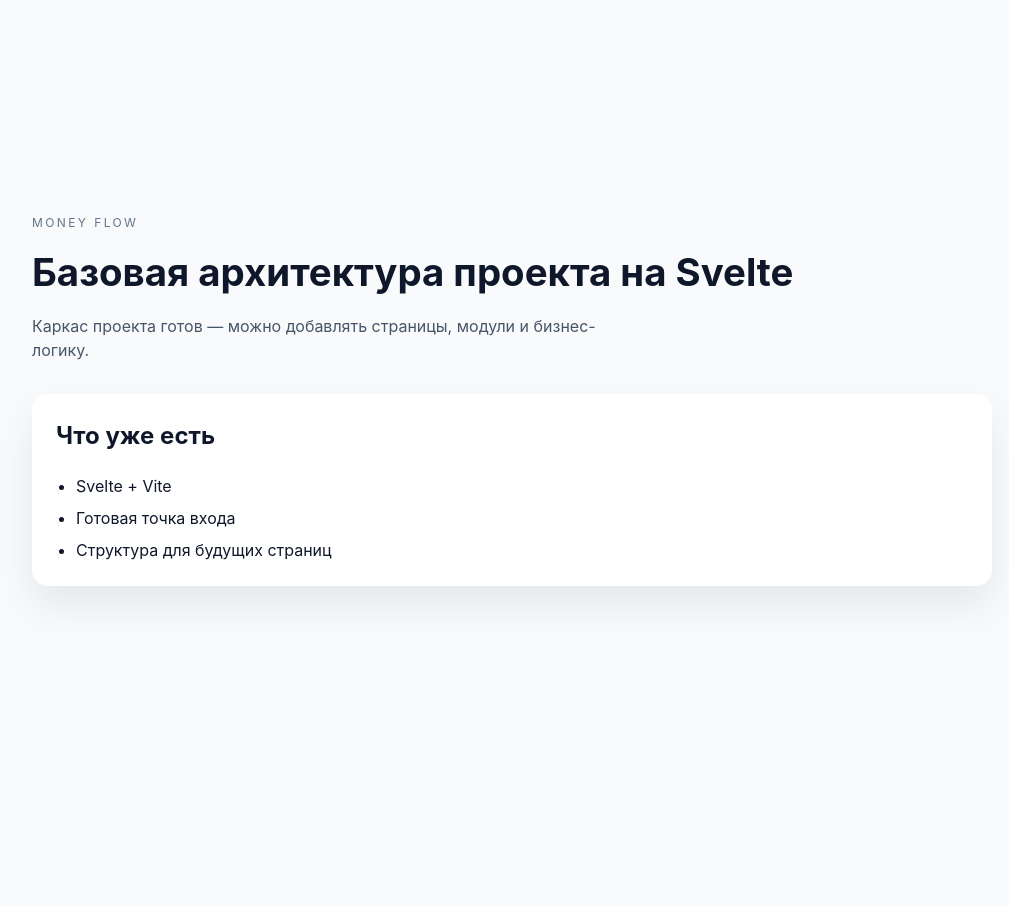
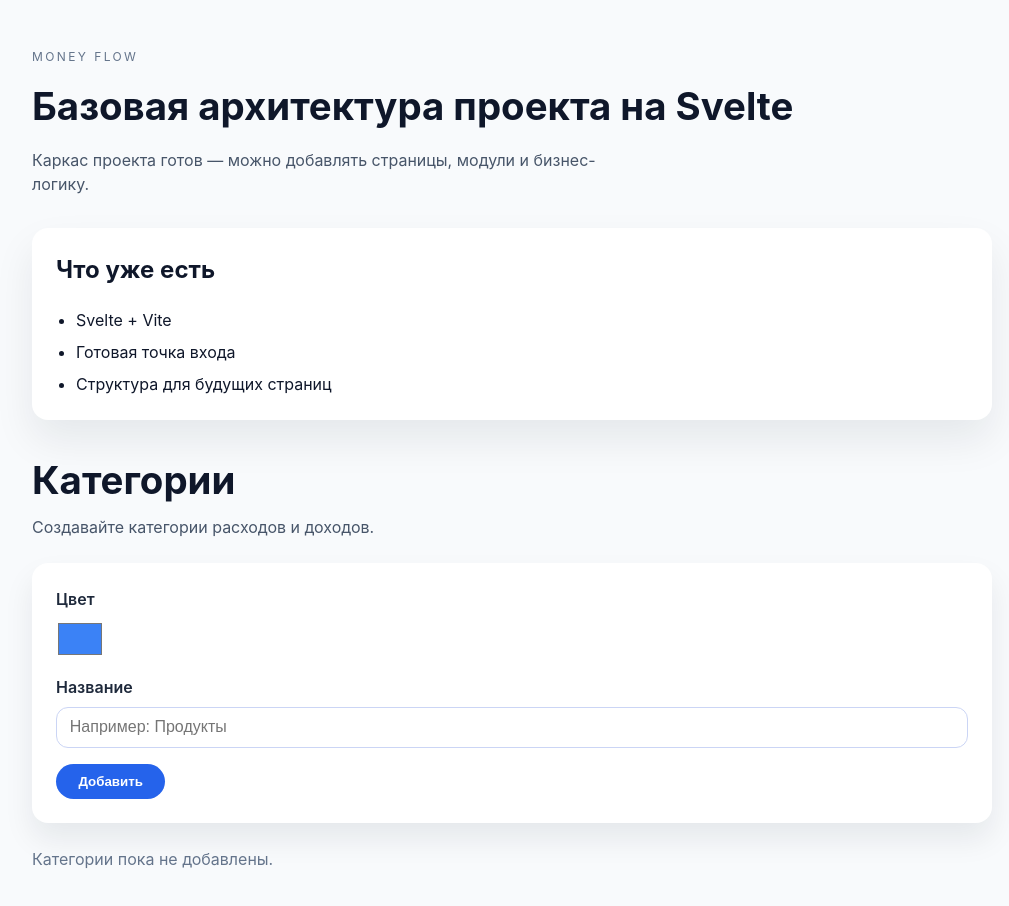
Before and after one commit to vezmenov/money-flow, a Svelte app: page / in a window 1280 px wide. Shown: the top 906 px of the page, without its empty margins (128-1137 px from the left). Before the commit the page ends 800 px from the top, so only its background shows below. Built offline with nearby package versions, Linux system fonts and the light colour scheme.

Commit message:
Add categories form and list UI

```diff
--- a/src/App.svelte
+++ b/src/App.svelte
@@ -1,4 +1,6 @@
 <script>
+  import Categories from './routes/Categories.svelte';
+
   const features = [
     'Svelte + Vite',
     'Готовая точка входа',
@@ -23,4 +25,6 @@
       {/each}
     </ul>
   </section>
+
+  <Categories />
 </main>
--- a/src/app.css
+++ b/src/app.css
@@ -68,3 +68,99 @@ ul {
   display: grid;
   gap: 0.5rem;
 }
+
+.categories {
+  display: grid;
+  gap: 1.5rem;
+}
+
+.categories__header {
+  display: grid;
+  gap: 0.35rem;
+}
+
+.categories__header p {
+  margin: 0;
+  color: #475569;
+}
+
+.category-form {
+  display: grid;
+  gap: 1rem;
+  padding: 1.5rem;
+  background: #ffffff;
+  border-radius: 1rem;
+  box-shadow: 0 16px 30px rgba(15, 23, 42, 0.08);
+}
+
+.category-form__field {
+  display: grid;
+  gap: 0.5rem;
+  font-weight: 600;
+  color: #1e293b;
+}
+
+.category-form__field input[type='text'] {
+  padding: 0.65rem 0.8rem;
+  border-radius: 0.75rem;
+  border: 1px solid #cbd5f5;
+  font-size: 1rem;
+}
+
+.category-form__field input[type='color'] {
+  width: 3rem;
+  height: 2.5rem;
+  padding: 0;
+  border: none;
+  background: transparent;
+}
+
+.category-form__submit {
+  justify-self: start;
+  padding: 0.65rem 1.4rem;
+  border-radius: 999px;
+  border: none;
+  background: #2563eb;
+  color: white;
+  font-weight: 600;
+  cursor: pointer;
+}
+
+.category-form__submit:hover {
+  background: #1d4ed8;
+}
+
+.categories__list ul {
+  list-style: none;
+  padding: 0;
+  margin: 0;
+  display: grid;
+  gap: 0.75rem;
+}
+
+.categories__empty {
+  margin: 0;
+  color: #64748b;
+}
+
+.category-card {
+  display: flex;
+  align-items: center;
+  gap: 0.75rem;
+  padding: 0.75rem 1rem;
+  border-radius: 0.75rem;
+  background: #ffffff;
+  box-shadow: 0 10px 20px rgba(15, 23, 42, 0.08);
+}
+
+.category-card__color {
+  width: 1rem;
+  height: 1rem;
+  border-radius: 999px;
+  border: 2px solid #e2e8f0;
+}
+
+.category-card__name {
+  font-weight: 600;
+  color: #0f172a;
+}
--- /dev/null
+++ b/src/routes/Categories.svelte
@@ -0,0 +1,66 @@
+<script>
+  let categories = [];
+  let categoryName = '';
+  let categoryColor = '#3b82f6';
+
+  const addCategory = () => {
+    const trimmedName = categoryName.trim();
+
+    if (!trimmedName) {
+      return;
+    }
+
+    categories = [
+      ...categories,
+      {
+        id: crypto.randomUUID(),
+        name: trimmedName,
+        color: categoryColor,
+      },
+    ];
+
+    categoryName = '';
+    categoryColor = '#3b82f6';
+  };
+</script>
+
+<section class="categories">
+  <header class="categories__header">
+    <h1>Категории</h1>
+    <p>Создавайте категории расходов и доходов.</p>
+  </header>
+
+  <form class="category-form" on:submit|preventDefault={addCategory}>
+    <label class="category-form__field">
+      <span>Цвет</span>
+      <input type="color" bind:value={categoryColor} aria-label="Цвет категории" />
+    </label>
+
+    <label class="category-form__field">
+      <span>Название</span>
+      <input
+        type="text"
+        placeholder="Например: Продукты"
+        bind:value={categoryName}
+        aria-label="Название категории"
+      />
+    </label>
+
+    <button class="category-form__submit" type="submit">Добавить</button>
+  </form>
+
+  <div class="categories__list">
+    {#if categories.length === 0}
+      <p class="categories__empty">Категории пока не добавлены.</p>
+    {:else}
+      <ul>
+        {#each categories as category (category.id)}
+          <li class="category-card">
+            <span class="category-card__color" style={`background-color: ${category.color}`}></span>
+            <span class="category-card__name">{category.name}</span>
+          </li>
+        {/each}
+      </ul>
+    {/if}
+  </div>
+</section>
```
